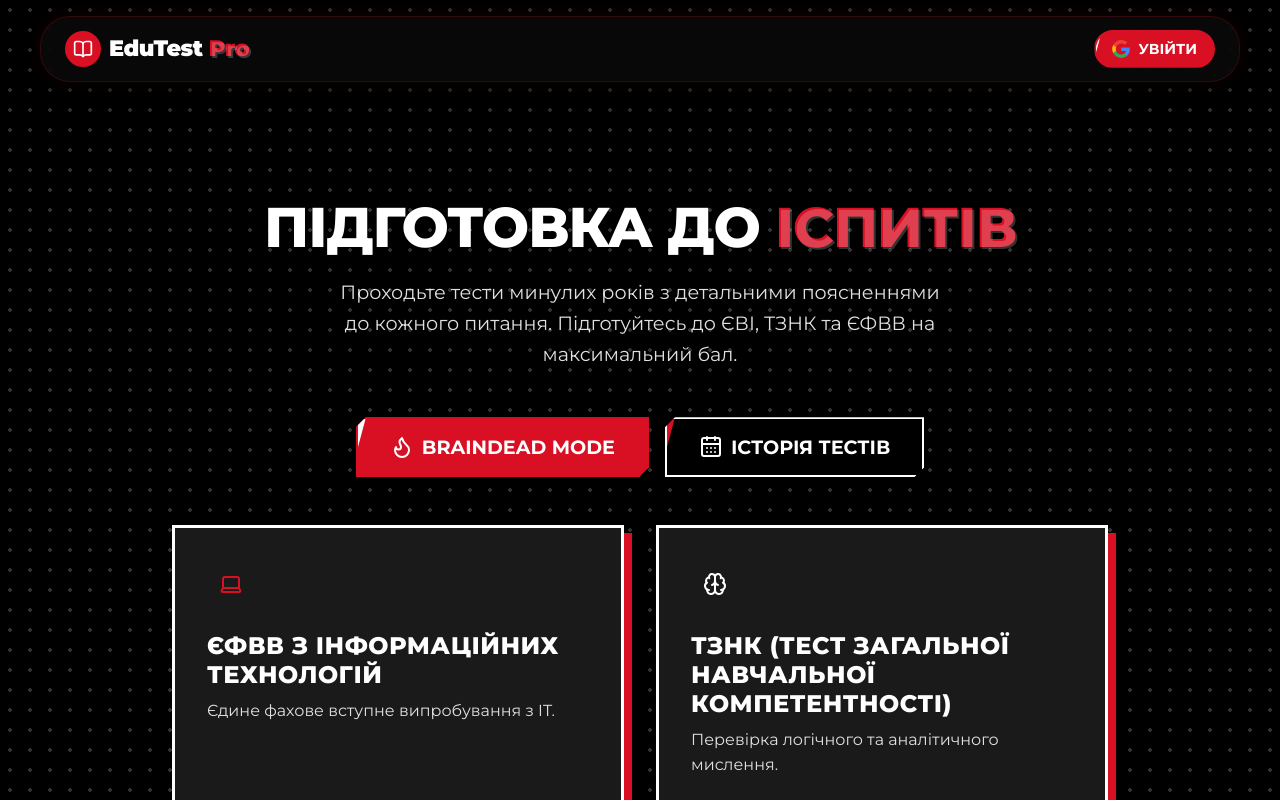
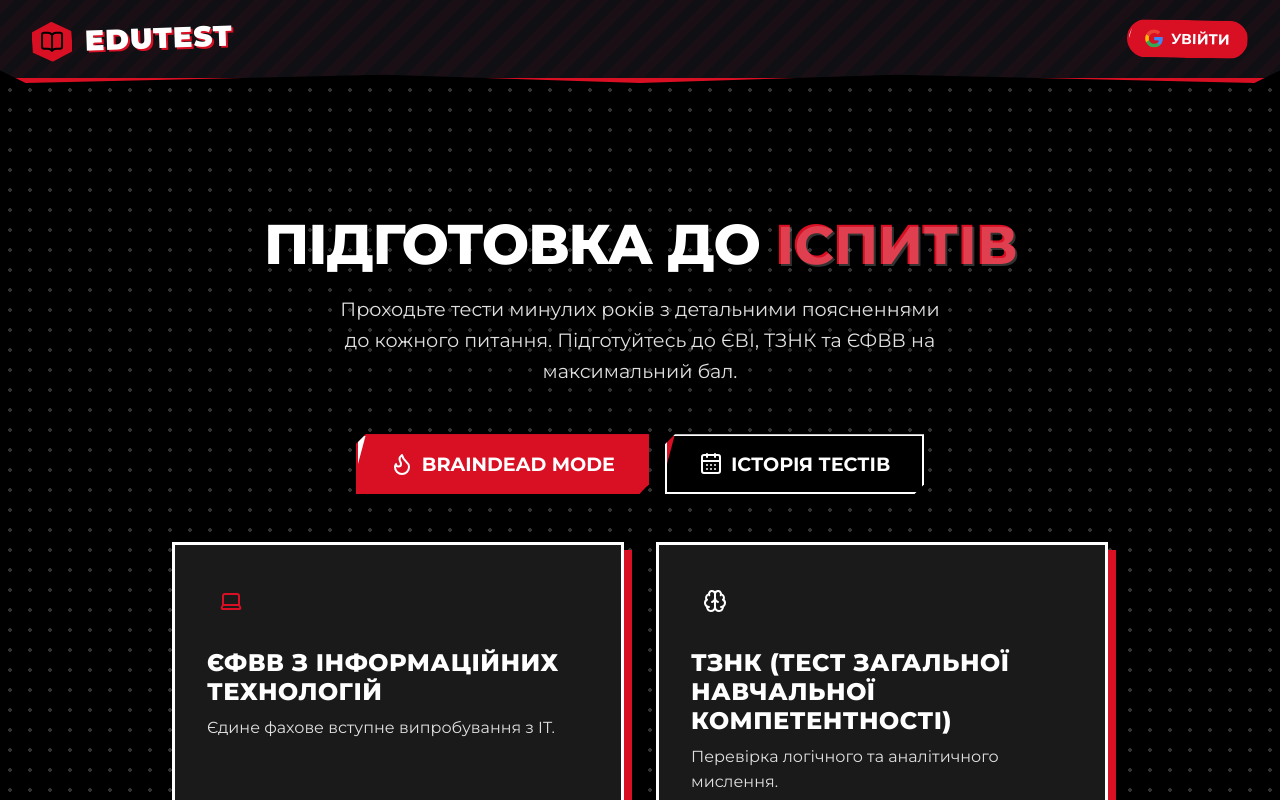
Before and after one commit to Ariandell/chridk, a React (Vite) app: page / in a window 1280 px wide. Shown: the top 800 px of the page. Built offline with nearby package versions, Linux system fonts and the light colour scheme; no server answers.

Commit message:
Redesign header to match the Persona 5 aesthetic

```diff
--- a/src/components/Header.jsx
+++ b/src/components/Header.jsx
@@ -5,21 +5,33 @@ import UserMenu from './UserMenu';
 
 const Header = () => {
   return (
-    <div style={{ position: 'sticky', top: '1rem', zIndex: 100, padding: '0 1rem', marginBottom: '2rem' }}>
-      <header className="app-header glass-panel" style={{
+    <div style={{ position: 'sticky', top: '0', zIndex: 100, marginBottom: '2rem' }}>
+      <header className="app-header persona-header" style={{
         display: 'flex', alignItems: 'center', justifyContent: 'space-between',
-        padding: '0.8rem 1.5rem', borderRadius: '30px',
-        boxShadow: '0 10px 30px rgba(0,0,0,0.5), 0 0 20px rgba(217, 15, 35, 0.1)',
-        border: '1px solid rgba(217, 15, 35, 0.2)',
-        maxWidth: '1200px', margin: '0 auto'
+        padding: '1rem 2rem',
+        background: '#0f0f14', // Very dark
+        borderBottom: '5px solid var(--accent-primary)',
+        clipPath: 'polygon(0 0, 100% 0, 100% 85%, 98% 100%, 70% 90%, 50% 100%, 30% 90%, 2% 100%, 0 85%)',
+        position: 'relative'
       }}>
-        <Link to="/" className="logo" style={{ textDecoration: 'none', display: 'flex', alignItems: 'center', gap: '0.5rem' }}>
-          <div style={{ background: 'var(--accent-primary)', padding: '0.5rem', borderRadius: '50%', display: 'flex', alignItems: 'center', justifyContent: 'center' }}>
-            <BookOpen size={20} color="#fff" />
+        {/* Background diagonal stripes effect */}
+        <div style={{
+          position: 'absolute', top: 0, left: 0, right: 0, bottom: 0,
+          background: 'repeating-linear-gradient(-45deg, transparent, transparent 10px, rgba(217, 15, 35, 0.05) 10px, rgba(217, 15, 35, 0.05) 20px)',
+          zIndex: -1
+        }} />
+
+        <Link to="/" className="logo" style={{ textDecoration: 'none', display: 'flex', alignItems: 'center', gap: '0.8rem', transform: 'rotate(-2deg)' }}>
+          <div style={{
+            background: 'var(--accent-primary)', padding: '0.5rem',
+            clipPath: 'polygon(50% 0%, 100% 25%, 100% 75%, 50% 100%, 0% 75%, 0% 25%)',
+            display: 'flex', alignItems: 'center', justifyContent: 'center'
+          }}>
+            <BookOpen size={24} color="#000" style={{ transform: 'rotate(2deg)' }} />
           </div>
-          <span style={{ fontSize: '1.4rem', fontWeight: '900', letterSpacing: '-0.5px' }}>EduTest <span className="text-gradient">Pro</span></span>
+          <span style={{ fontSize: '1.8rem', fontWeight: '900', letterSpacing: '1px', color: '#fff', textTransform: 'uppercase', textShadow: '2px 2px 0 var(--accent-primary)' }}>EduTest</span>
         </Link>
-        <div id="header-portal-target" style={{ display: 'flex', gap: '1rem', alignItems: 'center', marginLeft: 'auto' }}>
+        <div id="header-portal-target" style={{ display: 'flex', gap: '1rem', alignItems: 'center', marginLeft: 'auto', transform: 'rotate(1deg)' }}>
           {/* Exam controls will portal here */}
           <UserMenu />
         </div>
```
